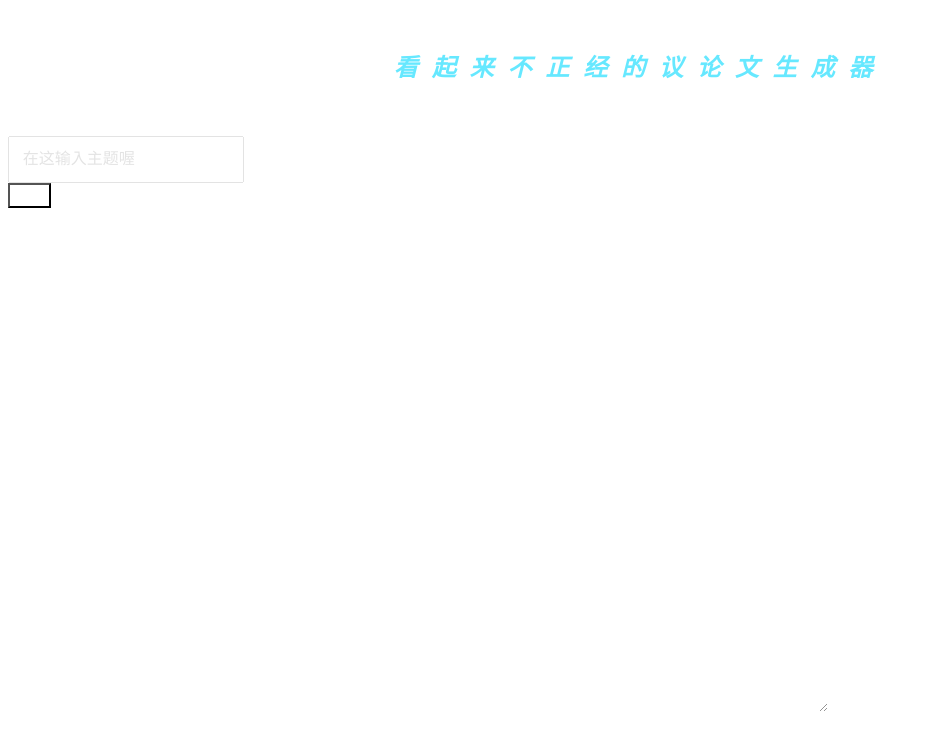
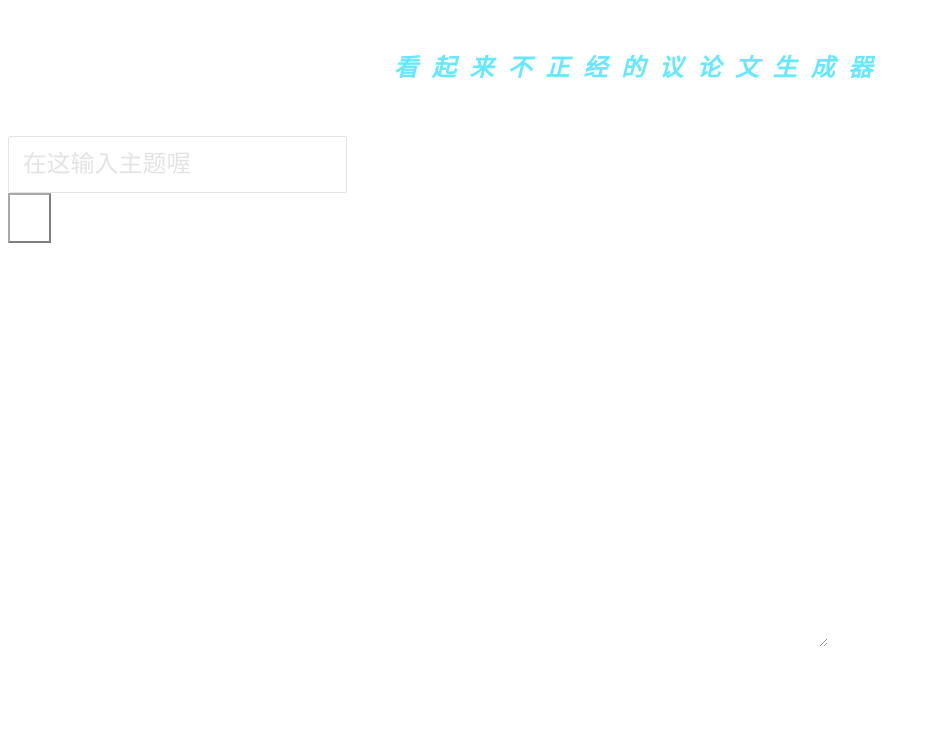
Before and after one commit to NoLing/NoLing.github.io, a plain HTML site: page index.html in a window 1280 px wide. Shown: the whole page, without its empty margins (0-930 px from the left). Drawn offline with Linux system fonts and the light colour scheme.

Commit message:
Add files via upload

```diff
--- a/index.html
+++ b/index.html
@@ -39,7 +39,7 @@ line-height: 4;
   background-position: center 0;
 }
 </style>
-    <input type="text" id="t" name =t placeholder="在这输入主题喔" />
+    <input type="text" id="t" name ="t" placeholder="在这输入主题喔" />
     <input type="button" id="b" value="生成" onclick="zhuti() "placeholder="生成" />
 
  <style>
@@ -48,22 +48,19 @@ line-height: 4;
     }
     #t {
        padding: 1%;
-       font-size: 1rem;
-	   margin-left:45%
-       line-height: 2%
+       font-size: 1.5rem;
+       line-height: 1%
 	   color: #FFFFFF;
 	   opacity:0.2;
 	   outline:none;
     }
     #b {
 	   color: #FFFFFF;
-	   margin-left:45%
-	   opacity:0.2;
+	   opacity:0.5;
        <--!text-indent: -99999px; !-->
-       width: 0.5%;
-       height: 0.5%;
+       width: 100px;
+       height:50px;
        display: block;
-       background: gray url(button.png) 0 0 no-repeat;
 	   background-color:transparent;
     }
 </style>
@@ -72,7 +69,7 @@ line-height: 4;
 <input align="center" style=" width:100px;height:30px;outline:none;opacity:0.8;margin-left:45%;margin-top: 8px;color:#FFFFFF; vertical-align: top;" placeholder="在这输入主题喔" type="text" name="t" value="" id="t"></input>
 <button align="center" style= "width:80px;height:34px;outline:none;margin-left:45%;margin-top: 40px;vertical-align: baseline; vertical-align: top;color: #FFFFFF;opacity:0.2;background-color:transparent;" onclick="zhuti()">生成</button>
 !-->
-<textarea   name="shuchu"  id="shuchu" style="opacity:0.7;color: #E6E6E6;margin-left:25%;margin-top: 50px;float:center;text-align:center ; width:500px;height: 450px;border:none; background:none;" ></textarea>
+<textarea   name="shuchu"  id="shuchu" style="opacity:0.7;color: #E6E6E6;margin-left:25%;margin-top:-50px;float:center;text-align:center ; width:500px;height: 450px;border:none; background:none;" ></textarea>
 <script>
 	function zhuti(){
 
```
